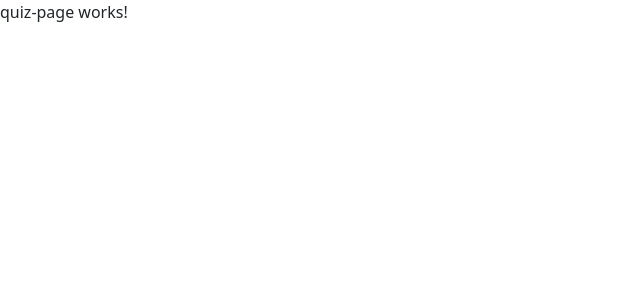
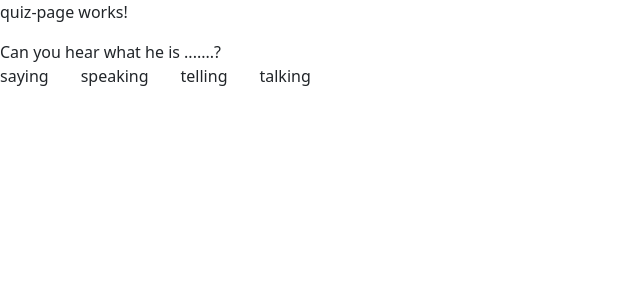
Before and after one commit to Dartegnian/mock-quiz-app, an Angular app: page /quiz in a window 1280 px wide. Shown: the top 300 px of the page, without its empty margins (0-640 px from the left). Built offline with nearby package versions, Linux system fonts and the light colour scheme.

Commit message:
Use string[] for question interface, call question block and pass data

```diff
--- a/src/app/interfaces/quiz-question.interface.ts
+++ b/src/app/interfaces/quiz-question.interface.ts
@@ -3,5 +3,5 @@ export default interface IQuizQuestion {
 	question: string;
 	answer: string | number | Array<string>;
 	pointGrade: number;
-	choices: Array<string> | Array<number>;
+	choices: Array<string>;
 }
--- a/src/app/pages/quiz-page/quiz-page.component.html
+++ b/src/app/pages/quiz-page/quiz-page.component.html
@@ -1 +1,8 @@
 <p>quiz-page works!</p>
+<ng-container
+	*ngFor="let quizQuestion of quizQuestions"
+>
+	<app-question-block
+		[question]="quizQuestion"
+	></app-question-block>
+</ng-container>
--- a/src/app/pages/quiz-page/quiz-page.component.ts
+++ b/src/app/pages/quiz-page/quiz-page.component.ts
@@ -1,3 +1,4 @@
+import { CommonModule } from '@angular/common';
 import { Component, OnInit } from '@angular/core';
 import { QuestionBlockComponent } from '@components/question-block/question-block.component';
 import IQuizQuestion from '@interfaces/quiz-question.interface';
@@ -6,7 +7,7 @@ import { QuizQuestionsService } from '@services/quiz-questions.service';
 @Component({
 	selector: 'app-quiz-page',
 	standalone: true,
-	imports: [QuestionBlockComponent],
+	imports: [QuestionBlockComponent, CommonModule],
 	templateUrl: './quiz-page.component.html',
 	styleUrl: './quiz-page.component.scss'
 })
```
